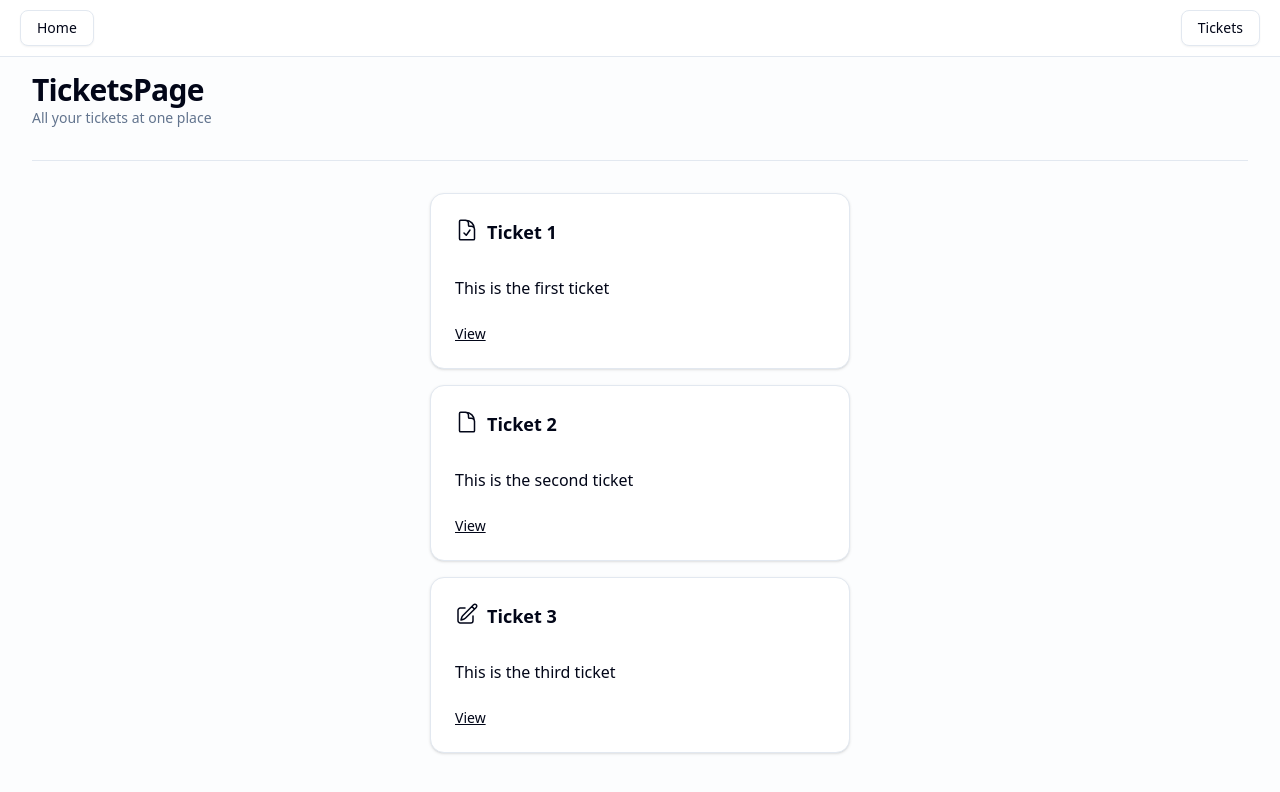
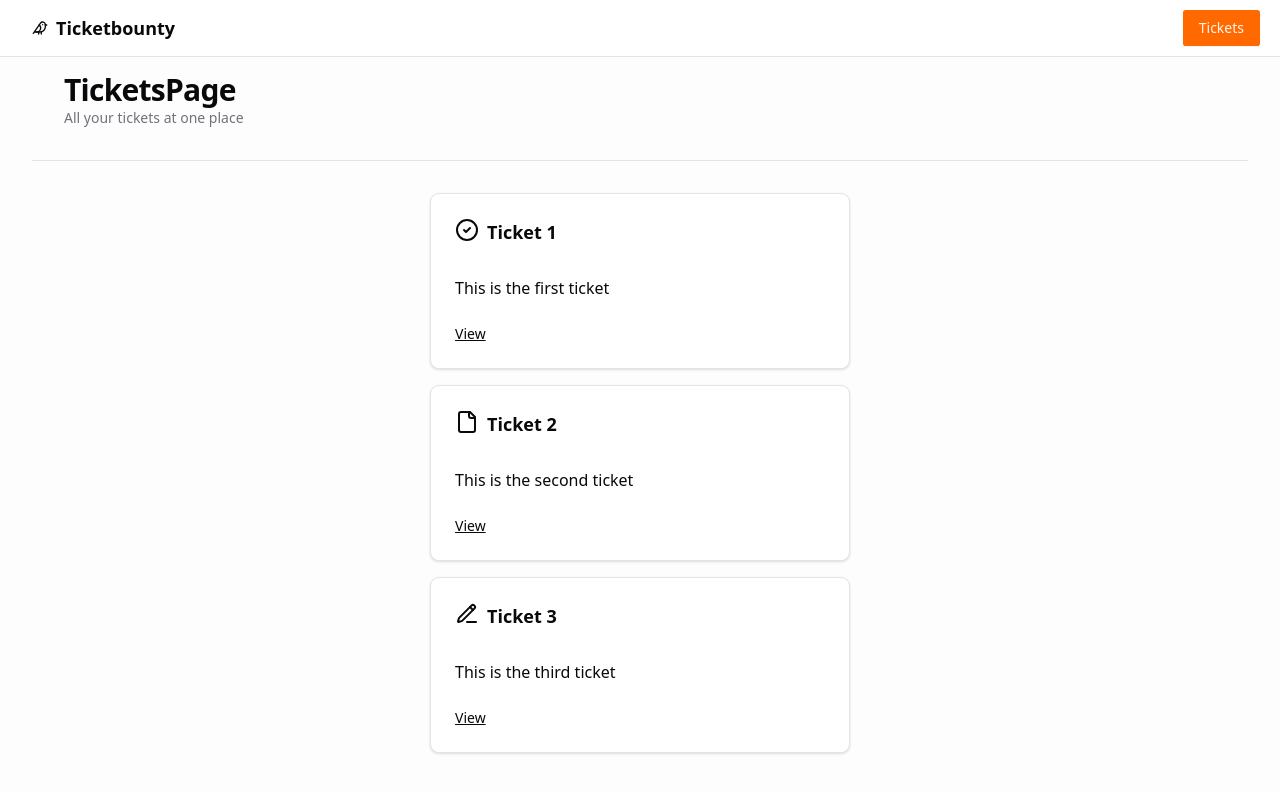
Before and after one commit to hempl/the-road-to-next-app, a Next.js app: page /tickets in a window 1280 px wide. Shown: the top 792 px of the page. Built offline with nearby package versions, Linux system fonts and the light colour scheme.

Commit message:
add hand-written components

```diff
--- a/src/app/globals.css
+++ b/src/app/globals.css
@@ -87,76 +87,76 @@
 
   --radius-lg: var(--radius);
 
-  --radius-xl: calc(var(--radius) + 4px)
+  --radius-xl: calc(var(--radius) + 4px);
 }
 
 :root {
-  --radius: 0.625rem;
+  --radius: 0.3rem;
   --background: oklch(1 0 0);
-  --foreground: oklch(0.129 0.042 264.695);
+  --foreground: oklch(0.141 0.005 285.823);
   --card: oklch(1 0 0);
-  --card-foreground: oklch(0.129 0.042 264.695);
+  --card-foreground: oklch(0.141 0.005 285.823);
   --popover: oklch(1 0 0);
-  --popover-foreground: oklch(0.129 0.042 264.695);
-  --primary: oklch(0.208 0.042 265.755);
-  --primary-foreground: oklch(0.984 0.003 247.858);
-  --secondary: oklch(0.968 0.007 247.896);
-  --secondary-foreground: oklch(0.208 0.042 265.755);
-  --muted: oklch(0.968 0.007 247.896);
-  --muted-foreground: oklch(0.554 0.046 257.417);
-  --accent: oklch(0.968 0.007 247.896);
-  --accent-foreground: oklch(0.208 0.042 265.755);
+  --popover-foreground: oklch(0.141 0.005 285.823);
+  --primary: oklch(0.705 0.213 47.604);
+  --primary-foreground: oklch(0.98 0.016 73.684);
+  --secondary: oklch(0.967 0.001 286.375);
+  --secondary-foreground: oklch(0.21 0.006 285.885);
+  --muted: oklch(0.967 0.001 286.375);
+  --muted-foreground: oklch(0.552 0.016 285.938);
+  --accent: oklch(0.967 0.001 286.375);
+  --accent-foreground: oklch(0.21 0.006 285.885);
   --destructive: oklch(0.577 0.245 27.325);
-  --border: oklch(0.929 0.013 255.508);
-  --input: oklch(0.929 0.013 255.508);
-  --ring: oklch(0.704 0.04 256.788);
+  --border: oklch(0.92 0.004 286.32);
+  --input: oklch(0.92 0.004 286.32);
+  --ring: oklch(0.705 0.213 47.604);
   --chart-1: oklch(0.646 0.222 41.116);
   --chart-2: oklch(0.6 0.118 184.704);
   --chart-3: oklch(0.398 0.07 227.392);
   --chart-4: oklch(0.828 0.189 84.429);
   --chart-5: oklch(0.769 0.188 70.08);
-  --sidebar: oklch(0.984 0.003 247.858);
-  --sidebar-foreground: oklch(0.129 0.042 264.695);
-  --sidebar-primary: oklch(0.208 0.042 265.755);
-  --sidebar-primary-foreground: oklch(0.984 0.003 247.858);
-  --sidebar-accent: oklch(0.968 0.007 247.896);
-  --sidebar-accent-foreground: oklch(0.208 0.042 265.755);
-  --sidebar-border: oklch(0.929 0.013 255.508);
-  --sidebar-ring: oklch(0.704 0.04 256.788);
+  --sidebar: oklch(0.985 0 0);
+  --sidebar-foreground: oklch(0.141 0.005 285.823);
+  --sidebar-primary: oklch(0.705 0.213 47.604);
+  --sidebar-primary-foreground: oklch(0.98 0.016 73.684);
+  --sidebar-accent: oklch(0.967 0.001 286.375);
+  --sidebar-accent-foreground: oklch(0.21 0.006 285.885);
+  --sidebar-border: oklch(0.92 0.004 286.32);
+  --sidebar-ring: oklch(0.705 0.213 47.604);
 }
 
 .dark {
-  --background: oklch(0.129 0.042 264.695);
-  --foreground: oklch(0.984 0.003 247.858);
-  --card: oklch(0.208 0.042 265.755);
-  --card-foreground: oklch(0.984 0.003 247.858);
-  --popover: oklch(0.208 0.042 265.755);
-  --popover-foreground: oklch(0.984 0.003 247.858);
-  --primary: oklch(0.929 0.013 255.508);
-  --primary-foreground: oklch(0.208 0.042 265.755);
-  --secondary: oklch(0.279 0.041 260.031);
-  --secondary-foreground: oklch(0.984 0.003 247.858);
-  --muted: oklch(0.279 0.041 260.031);
-  --muted-foreground: oklch(0.704 0.04 256.788);
-  --accent: oklch(0.279 0.041 260.031);
-  --accent-foreground: oklch(0.984 0.003 247.858);
+  --background: oklch(0.141 0.005 285.823);
+  --foreground: oklch(0.985 0 0);
+  --card: oklch(0.21 0.006 285.885);
+  --card-foreground: oklch(0.985 0 0);
+  --popover: oklch(0.21 0.006 285.885);
+  --popover-foreground: oklch(0.985 0 0);
+  --primary: oklch(0.646 0.222 41.116);
+  --primary-foreground: oklch(0.98 0.016 73.684);
+  --secondary: oklch(0.274 0.006 286.033);
+  --secondary-foreground: oklch(0.985 0 0);
+  --muted: oklch(0.274 0.006 286.033);
+  --muted-foreground: oklch(0.705 0.015 286.067);
+  --accent: oklch(0.274 0.006 286.033);
+  --accent-foreground: oklch(0.985 0 0);
   --destructive: oklch(0.704 0.191 22.216);
   --border: oklch(1 0 0 / 10%);
   --input: oklch(1 0 0 / 15%);
-  --ring: oklch(0.551 0.027 264.364);
+  --ring: oklch(0.646 0.222 41.116);
   --chart-1: oklch(0.488 0.243 264.376);
   --chart-2: oklch(0.696 0.17 162.48);
   --chart-3: oklch(0.769 0.188 70.08);
   --chart-4: oklch(0.627 0.265 303.9);
   --chart-5: oklch(0.645 0.246 16.439);
-  --sidebar: oklch(0.208 0.042 265.755);
-  --sidebar-foreground: oklch(0.984 0.003 247.858);
-  --sidebar-primary: oklch(0.488 0.243 264.376);
-  --sidebar-primary-foreground: oklch(0.984 0.003 247.858);
-  --sidebar-accent: oklch(0.279 0.041 260.031);
-  --sidebar-accent-foreground: oklch(0.984 0.003 247.858);
+  --sidebar: oklch(0.21 0.006 285.885);
+  --sidebar-foreground: oklch(0.985 0 0);
+  --sidebar-primary: oklch(0.646 0.222 41.116);
+  --sidebar-primary-foreground: oklch(0.98 0.016 73.684);
+  --sidebar-accent: oklch(0.274 0.006 286.033);
+  --sidebar-accent-foreground: oklch(0.985 0 0);
   --sidebar-border: oklch(1 0 0 / 10%);
-  --sidebar-ring: oklch(0.551 0.027 264.364);
+  --sidebar-ring: oklch(0.646 0.222 41.116);
 }
 
 @layer base {
--- a/src/app/layout.tsx
+++ b/src/app/layout.tsx
@@ -1,9 +1,7 @@
 import "./globals.css"
 import type { Metadata } from "next"
 import { Geist, Geist_Mono } from "next/font/google"
-import Link from "next/link"
-import { buttonVariants } from "@/components/ui/button"
-import { homePath, ticketsPath } from "@/paths"
+import { Header } from "@/components/header"
 
 const geistSans = Geist({
   variable: "--font-geist-sans",
@@ -28,25 +26,7 @@ export default function RootLayout({
   return (
     <html lang="en">
       <body className={`${geistSans.variable} ${geistMono.variable} antialiased`}>
-        <nav
-          className="
-        supports-backdrop-blur:bg-background/60
-        fixed left-0 right-0 top-0 z-20
-        border-b bg-background/95 backdrop-blur
-        w-full flex py-2.5 px-5 justify-between
-        "
-        >
-          <div>
-            <Link href={homePath()} className={buttonVariants({ variant: "outline" })}>
-              Home
-            </Link>
-          </div>
-          <div>
-            <Link href={ticketsPath()} className={buttonVariants({ variant: "outline" })}>
-              Tickets
-            </Link>
-          </div>
-        </nav>
+        <Header />
         <main
           className="
         min-h-screen flex-1
--- a/src/app/page.tsx
+++ b/src/app/page.tsx
@@ -1,13 +1,11 @@
 import Link from "next/link"
+import { Heading } from "@/components/heading"
 import { ticketsPath } from "@/paths"
 
 const HomePage = () => {
   return (
     <div className="flex-1 flex flex-col gap-y-8">
-      <div>
-        <h2 className="text-3xl font-bold tracking-tight">HomePage</h2>
-        <p className="text-sm text-muted-foreground">Your home place to start</p>
-      </div>
+      <Heading title="HomePage" description="Your home place to start"></Heading>
 
       <div className="flex-1 flex flex-col items-center">
         <Link href={ticketsPath()} className="underline">
--- a/src/app/tickets/[ticketId]/page.tsx
+++ b/src/app/tickets/[ticketId]/page.tsx
@@ -1,4 +1,8 @@
+import Link from "next/link"
+import { Placeholder } from "@/components/placeholder"
+import { Button } from "@/components/ui/button"
 import { initialTickets } from "@/data"
+import { ticketsPath } from "@/paths"
 
 type TicketPageProps = {
   params: Promise<{
@@ -11,7 +15,16 @@ const TicketPage = async ({ params }: TicketPageProps) => {
   const ticket = initialTickets.find((ticket) => ticket.id === ticketId)
 
   if (!ticket) {
-    return <div>Ticket not found</div>
+    return (
+      <Placeholder
+        label="Ticket not found"
+        button={
+          <Button asChild variant="outline">
+            <Link href={ticketsPath()}>Go to Tickets</Link>
+          </Button>
+        }
+      />
+    )
   }
   return (
     <div>
--- a/src/app/tickets/page.tsx
+++ b/src/app/tickets/page.tsx
@@ -1,79 +1,19 @@
+import { LucideCircleCheck, LucideFile, LucidePencilLine } from "lucide-react"
 import Link from "next/link"
+import { Heading } from "@/components/heading"
 import { Card, CardContent, CardFooter, CardHeader, CardTitle } from "@/components/ui/card"
-import { Separator } from "@/components/ui/separator"
 import { initialTickets } from "@/data"
 import { ticketPath } from "@/paths"
 
-const CheckIcon = () => {
-  return (
-    <svg
-      xmlns="http://www.w3.org/2000/svg"
-      fill="none"
-      viewBox="0 0 24 24"
-      strokeWidth={1.5}
-      stroke="currentColor"
-      className="size-6"
-    >
-      <path
-        strokeLinecap="round"
-        strokeLinejoin="round"
-        d="M10.125 2.25h-4.5c-.621 0-1.125.504-1.125 1.125v17.25c0 .621.504 1.125 1.125 1.125h12.75c.621 0 1.125-.504 1.125-1.125v-9M10.125 2.25h.375a9 9 0 0 1 9 9v.375M10.125 2.25A3.375 3.375 0 0 1 13.5 5.625v1.5c0 .621.504 1.125 1.125 1.125h1.5a3.375 3.375 0 0 1 3.375 3.375M9 15l2.25 2.25L15 12"
-      />
-    </svg>
-  )
-}
-
-const PencilIcon = () => {
-  return (
-    <svg
-      xmlns="http://www.w3.org/2000/svg"
-      fill="none"
-      viewBox="0 0 24 24"
-      strokeWidth={1.5}
-      stroke="currentColor"
-      className="size-6"
-    >
-      <path
-        strokeLinecap="round"
-        strokeLinejoin="round"
-        d="m16.862 4.487 1.687-1.688a1.875 1.875 0 1 1 2.652 2.652L10.582 16.07a4.5 4.5 0 0 1-1.897 1.13L6 18l.8-2.685a4.5 4.5 0 0 1 1.13-1.897l8.932-8.931Zm0 0L19.5 7.125M18 14v4.75A2.25 2.25 0 0 1 15.75 21H5.25A2.25 2.25 0 0 1 3 18.75V8.25A2.25 2.25 0 0 1 5.25 6H10"
-      />
-    </svg>
-  )
-}
-
-const DocumentIcon = () => {
-  return (
-    <svg
-      xmlns="http://www.w3.org/2000/svg"
-      fill="none"
-      viewBox="0 0 24 24"
-      strokeWidth={1.5}
-      stroke="currentColor"
-      className="size-6"
-    >
-      <path
-        strokeLinecap="round"
-        strokeLinejoin="round"
-        d="M19.5 14.25v-2.625a3.375 3.375 0 0 0-3.375-3.375h-1.5A1.125 1.125 0 0 1 13.5 7.125v-1.5a3.375 3.375 0 0 0-3.375-3.375H8.25m2.25 0H5.625c-.621 0-1.125.504-1.125 1.125v17.25c0 .621.504 1.125 1.125 1.125h12.75c.621 0 1.125-.504 1.125-1.125V11.25a9 9 0 0 0-9-9Z"
-      />
-    </svg>
-  )
-}
-
 const TICKET_ICONS = {
-  OPEN: <DocumentIcon />,
-  IN_PROGRESS: <PencilIcon />,
-  DONE: <CheckIcon />,
+  OPEN: <LucideFile />,
+  IN_PROGRESS: <LucidePencilLine />,
+  DONE: <LucideCircleCheck />,
 }
 const TicketsPage = () => {
   return (
     <div className="flex-1 flex flex-col gap-y-8">
-      <div>
-        <h2 className="text-3xl font-bold tracking-tight">TicketsPage</h2>
-        <p className="text-sm text-muted-foreground">All your tickets at one place</p>
-      </div>
-      <Separator />
+      <Heading title="TicketsPage" description="All your tickets at one place"></Heading>
       <div className="flex-1 flex flex-col items-center gap-y-4 animate-fade-from-top">
         {initialTickets.map((ticket) => (
           <Card key={ticket.id} className="w-full max-w-[420px]">
--- /dev/null
+++ b/src/components/header.tsx
@@ -0,0 +1,31 @@
+import { LucideBird } from "lucide-react"
+import Link from "next/link"
+import { homePath, ticketsPath } from "@/paths"
+import { buttonVariants } from "./ui/button"
+
+const Header = () => {
+  return (
+    <nav
+      className="
+        supports-backdrop-blur:bg-background/60
+        fixed left-0 right-0 top-0 z-20
+        border-b bg-background/95 backdrop-blur
+        w-full flex py-2.5 px-5 justify-between
+        "
+    >
+      <div>
+        <Link href={homePath()} className={buttonVariants({ variant: "ghost" })}>
+          <LucideBird />
+          <h1 className="text-lg font-semibold">Ticketbounty</h1>
+        </Link>
+      </div>
+      <div>
+        <Link href={ticketsPath()} className={buttonVariants({ variant: "default" })}>
+          Tickets
+        </Link>
+      </div>
+    </nav>
+  )
+}
+
+export { Header }
--- /dev/null
+++ b/src/components/heading.tsx
@@ -0,0 +1,20 @@
+import { Separator } from "@/components/ui/separator"
+
+type HeadingProps = {
+  title: string
+  description?: string
+}
+
+const Heading = ({ title, description }: HeadingProps) => {
+  return (
+    <>
+      <div className="px-8">
+        <h2 className="text-3xl font-bold tracking-tight">{title}</h2>
+        {description && <p className="text-sm text-muted-foreground">{description}</p>}
+      </div>
+      <Separator />
+    </>
+  )
+}
+
+export { Heading }
--- /dev/null
+++ b/src/components/placeholder.tsx
@@ -0,0 +1,28 @@
+import { LucideMessageCircleWarning } from "lucide-react"
+import { cloneElement } from "react"
+
+type PlaceholderProps = {
+  label: string
+  icon?: React.ReactElement
+  button?: React.ReactNode
+}
+
+const Placeholder = ({ label, icon = <LucideMessageCircleWarning />, button = <div /> }: PlaceholderProps) => {
+  return (
+    <div className="flex-1 self-center flex flex-col items-center justify-center gap-2">
+      {cloneElement(icon, {
+        // @ts-expect-error React changing the React.ReactElement type from any to unknown
+        className: "w-16 h-16 ",
+      })}
+      <h2 className="text-lg text-center">{label}</h2>
+      {
+        // @ts-expect-error React changing the React.ReactElement type from any to unknown
+        cloneElement(button, {
+          className: "h-10",
+        })
+      }
+    </div>
+  )
+}
+
+export { Placeholder }
```
